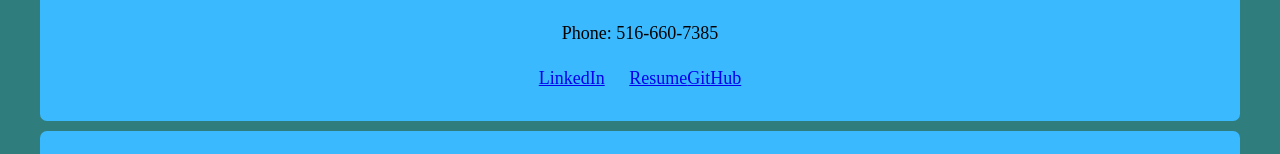
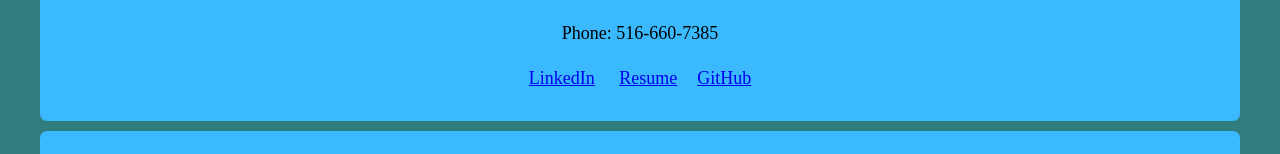
Before and after one commit to AlexMarcus/MySite, a plain HTML site: page index.html in a window 1280 px wide. Shown: the part 315-469 px from the top of the page. Drawn offline with nearby package versions, Linux system fonts and the light colour scheme; some packages are replaced by stand-ins of ours; a script that the page names is missing.

Commit message:
github add

```diff
--- a/index.html
+++ b/index.html
@@ -56,7 +56,7 @@
 		<ul class = 'contact-list'>
 			<li>Email: Amarcus4@binghamton.edu</li>
 			<li>Phone: 516-660-7385</li>
-			<li><a target = '_blank' href="https://www.linkedin.com/in/alexander-marcus-a0a5a4b4" style="padding-right: 10px;">LinkedIn</a> <a href="Marcus_Alexander_resume_2016.pdf" download style="padding-left: 10px;">Resume</a><a href="https://github.com/AlexMarcus">GitHub</a></li>
+			<li><a target = '_blank' href="https://www.linkedin.com/in/alexander-marcus-a0a5a4b4" style="padding: 0 10px;">LinkedIn</a> <a href="Marcus_Alexander_resume_2016.pdf" download style="padding: 0 10px;">Resume</a><a href="https://github.com/AlexMarcus" style="padding: 0 10px;" target = '_blank'>GitHub</a></li>
 
 		</ul>
 	</div>
```
